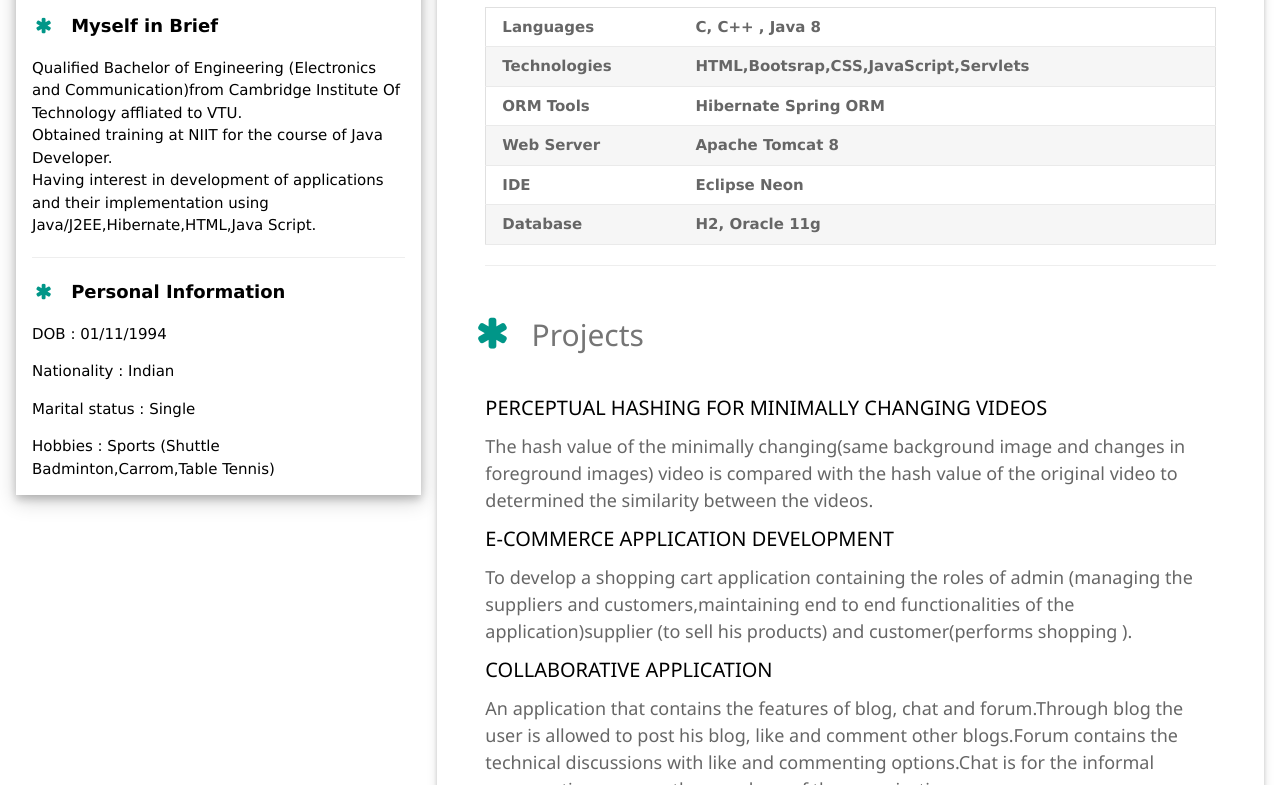
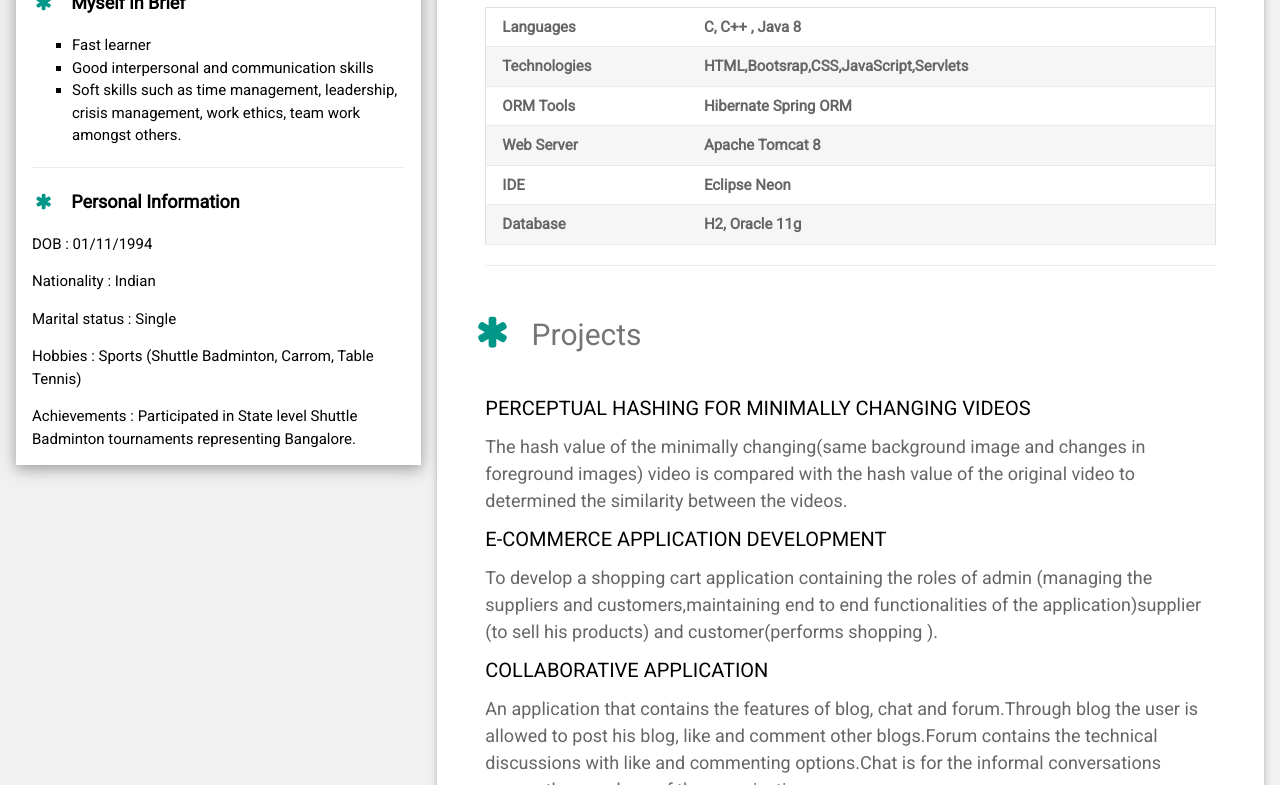
Before and after one commit to pavithrasatish1994/pavithrasatish1994.github.io, a plain HTML site: page index.html in a window 1280 px wide. Shown: the part 534-1319 px from the top of the page. Drawn offline with nearby package versions, Linux system fonts and the light colour scheme.

Commit message:
Add files via upload

```diff
--- a/index.html
+++ b/index.html
@@ -3,10 +3,22 @@
 <title>RESUME</title>
 <meta charset="UTF-8">
 <meta name="viewport" content="width=device-width, initial-scale=1">
-<link rel="stylesheet" href="style.css">
+<link rel="stylesheet" href="http://www.w3schools.com/lib/w3.css">
 <link rel='stylesheet' href='https://fonts.googleapis.com/css?family=Roboto'>
 <link rel="stylesheet" href="https://cdnjs.cloudflare.com/ajax/libs/font-awesome/4.7.0/css/font-awesome.min.css">
-<div class="w3-content w3-margin-top" style="max-width:1400px;">
+<style>
+html,body,h1,h2,h3,h4,h5,h6 {font-family: "Roboto", sans-serif}
+
+ul.b {
+    list-style-type: square;
+}
+
+<script type="text/javascript" src="app.js"></script>
+</style>
+<body class="w3-light-grey">
+
+<!-- Page Container -->
+<div class="w3-content w3-margin-top" style="max-width:1400px;" id="create_pdf">
 
   <!-- The Grid -->
   <div class="w3-row-padding">
@@ -33,9 +45,13 @@
 
         <hr>
           <p class="w3-large"><b><i class="fa fa-asterisk fa-fw w3-margin-right w3-text-teal"></i>Myself in Brief</b></p>
-          <p>Qualified Bachelor of Engineering (Electronics and Communication)from Cambridge Institute Of Technology affliated to VTU.<br>
-          Obtained training at NIIT for the course of Java Developer.<br>
-          Having interest in development of applications and their implementation using Java/J2EE,Hibernate,HTML,Java Script.  </p>
+          <p>
+<ul class="b">
+  <li>Fast learner</li>
+  <li>Good interpersonal and communication skills</li>
+  <li>Soft skills such as time management, leadership,
+   crisis management, work ethics, team work amongst others. </li>
+</ul>
 
 
         <hr>
@@ -46,7 +62,8 @@
           <p>Nationality : Indian</p>
 
           <p>Marital status : Single </p>
-          <p>Hobbies : Sports (Shuttle Badminton,Carrom,Table Tennis)
+          <p>Hobbies : Sports (Shuttle Badminton, Carrom, Table Tennis)
+          <p>Achievements : Participated in State level Shuttle Badminton tournaments representing Bangalore.
           <br>
         </div>
       </div><br>
```
